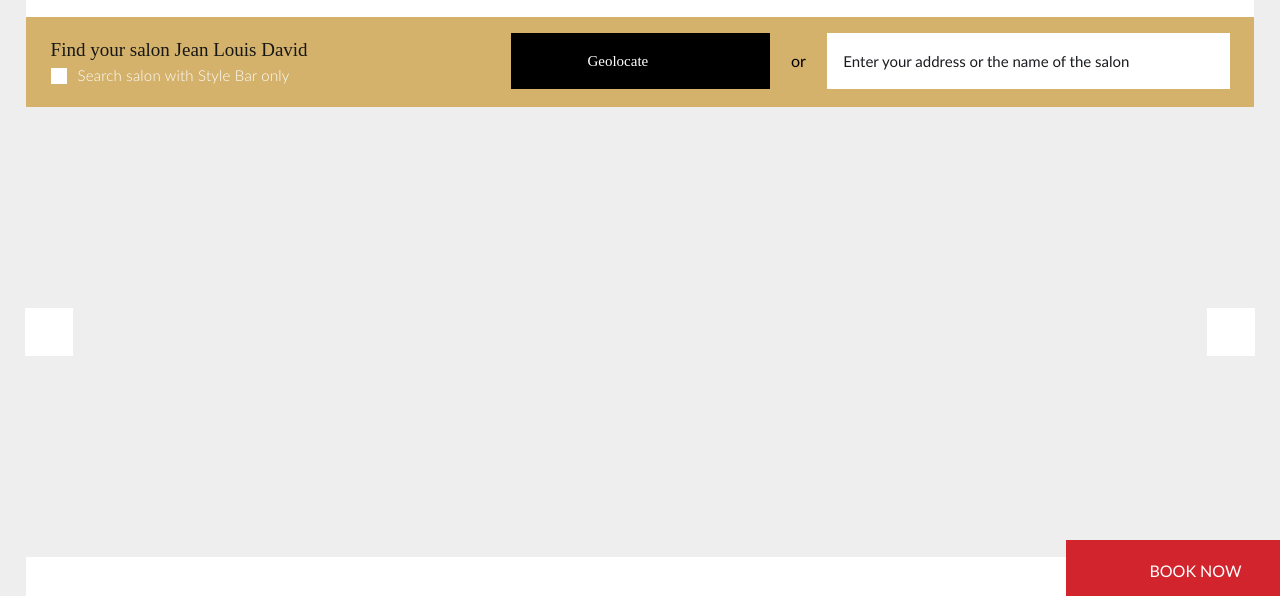
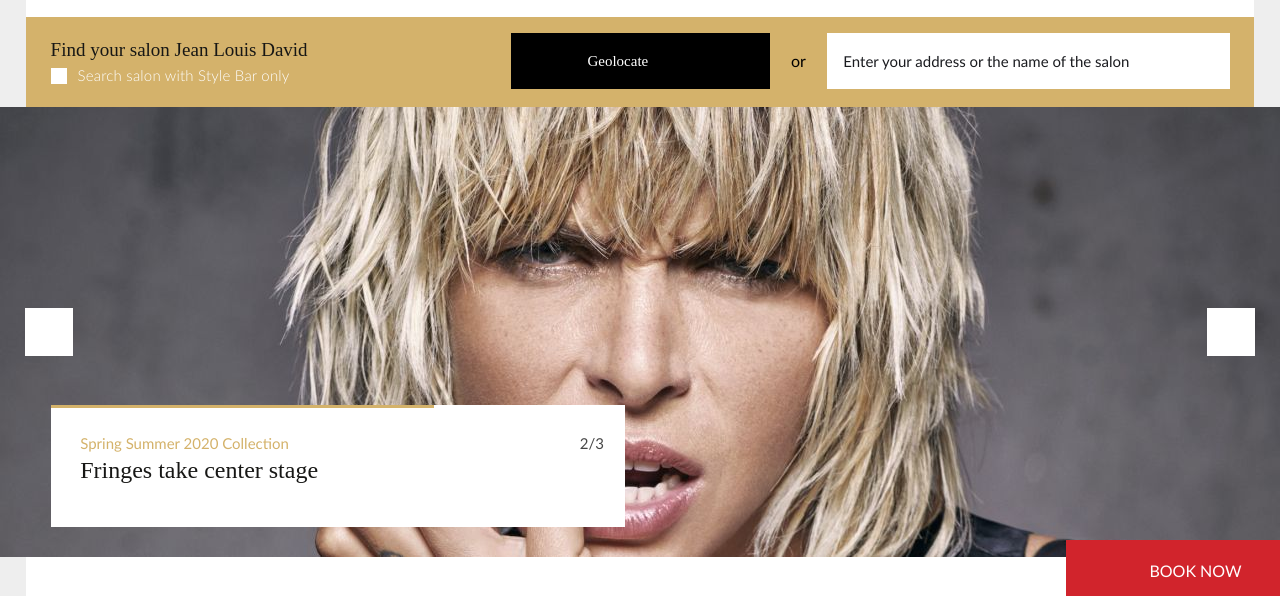
Before and after one commit to bassman0703/jeanlouis, a plain HTML site: page index.html in a window 1280 px wide. Shown: the part 168-764 px from the top of the page. Drawn offline with Linux system fonts and the light colour scheme; files whose address does not match are found by name; a web font is replaced by a local one.

Commit message:
add:home-page.

```diff
--- a/index.html
+++ b/index.html
@@ -1852,7 +1852,7 @@
                             srcset="img/20870063-0-20870063-jld-ss2020-16-375x225-1.jpg">                    <source
                                     media="(max-width: 1023px)"
                                     srcset="img/20870063-0-20870063-jld-ss2020-16-768x279-1.jpg">					<img
-                                    src="20870063-0-20870063-jld-ss2020-16-1280x450-1.jpg"
+                                    src="img/20870063-0-20870063-jld-ss2020-16-1280x450-1.jpg"
                                     alt="">				</picture>
                 <div class="blockInfo blockInfoViewerImg">
                     <div class="title">
```
